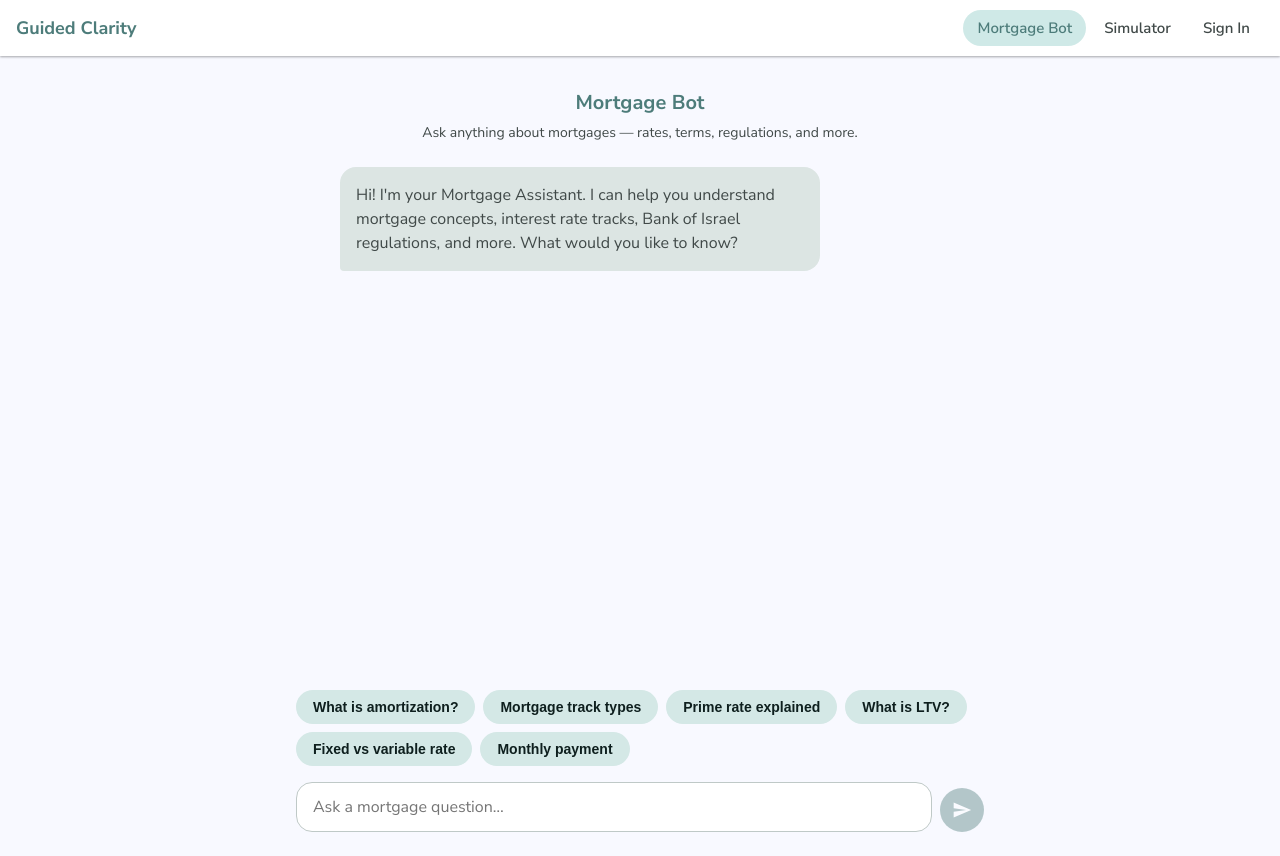
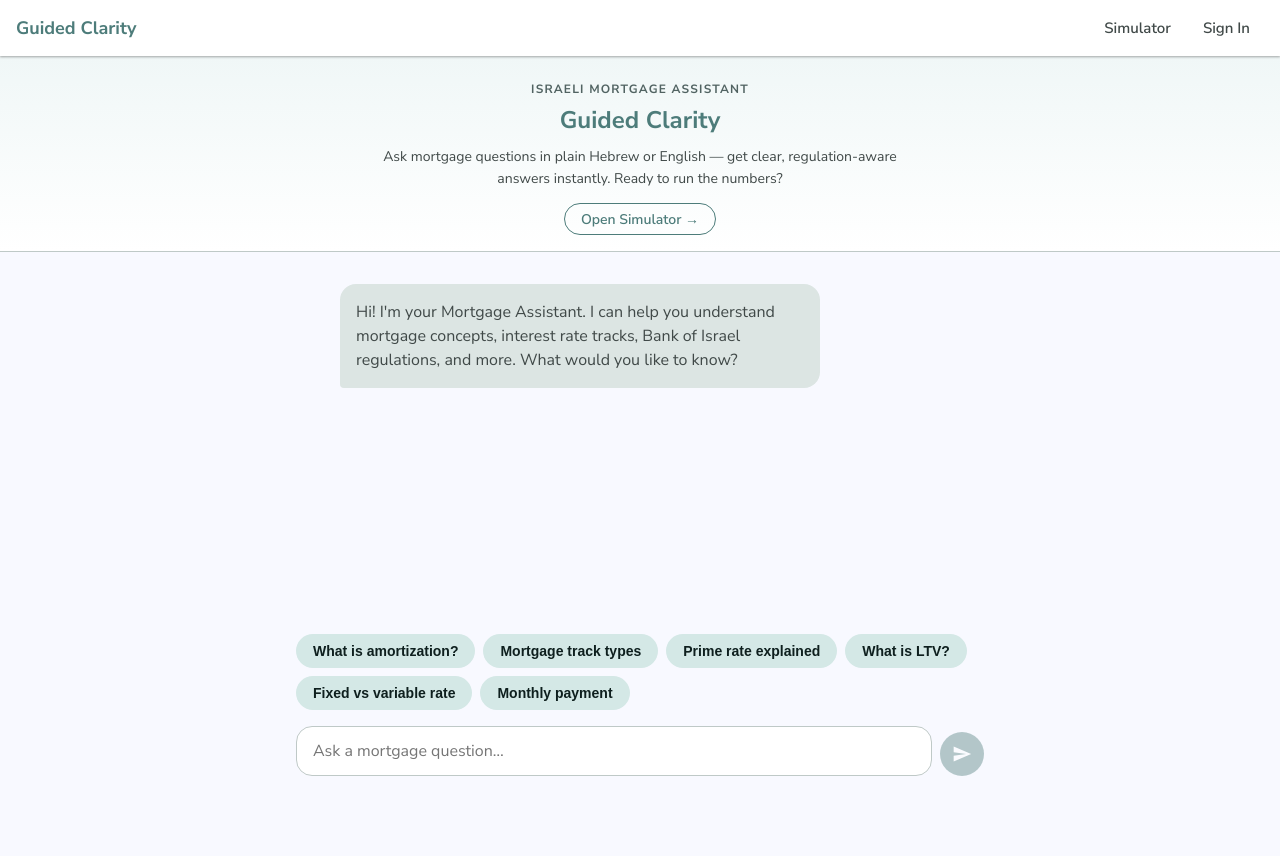
Before and after one commit to Eyalol97/Mortgage, a website: page client/index.html in a window 1280 px wide. After the commit the page ends 800 px from the top, so only its background shows below. Drawn offline with Linux system fonts and the light colour scheme.

Commit message:
Home page hero, open simulator to guests, nav cleanup, password security
- index.html: compact hero (title + tagline + simulator CTA) above the bot; layout uses full-viewport flex so the chat window keeps its scrollable height
- navbar.js: remove 'Mortgage Bot' nav link — home page is the bot, brand link is sufficient
- simulatorRoutes.js: remove authMiddleware — simulator is free for all users (guests included)
- simulator.html: remove client-side auth redirect for simulator
- auth.js: enforce 8-character minimum password server-side on signup
- login.html: update client-side validation to 8-char minimum + hint text to use a unique password

Co-Authored-By: Claude Sonnet 4.6 <noreply@anthropic.com>

```diff
--- a/client/index.html
+++ b/client/index.html
@@ -3,21 +3,81 @@
 <head>
   <meta charset="UTF-8" />
   <meta name="viewport" content="width=device-width, initial-scale=1.0" />
-  <title>Mortgage Bot | Guided Clarity</title>
+  <title>Guided Clarity — Mortgage Assistant</title>
   <link rel="preconnect" href="https://fonts.googleapis.com" />
   <link rel="preconnect" href="https://fonts.gstatic.com" crossorigin />
   <link href="https://fonts.googleapis.com/css2?family=Nunito+Sans:wght@400;600;700&display=swap" rel="stylesheet" />
   <link rel="stylesheet" href="/shared/style.css" />
   <style>
-    .bot-page {
+    /* Full viewport split: hero above, bot below */
+    .home-wrapper {
       display: flex;
       flex-direction: column;
-      height: 100vh;
+      height: calc(100vh - 56px); /* 56px = navbar */
+    }
+
+    /* ── Hero ──────────────────────────────────────────────────────────────── */
+    .home-hero {
+      flex-shrink: 0;
+      text-align: center;
+      padding: var(--space-6) var(--space-4) var(--space-4);
+      border-bottom: 1px solid var(--outline-variant);
+      background: linear-gradient(to bottom, #f0f7f7, #ffffff);
+    }
+
+    .home-hero__eyebrow {
+      font-size: var(--text-xs);
+      font-weight: 700;
+      letter-spacing: 0.1em;
+      text-transform: uppercase;
+      color: var(--secondary);
+      margin-bottom: var(--space-1);
+    }
+
+    .home-hero__title {
+      font-size: var(--text-2xl);
+      font-weight: 700;
+      color: var(--primary);
+      margin-bottom: var(--space-2);
+    }
+
+    .home-hero__subtitle {
+      font-size: var(--text-sm);
+      color: var(--on-surface-variant);
+      line-height: 1.6;
+      max-width: 520px;
+      margin: 0 auto var(--space-3);
+    }
+
+    .home-hero__cta {
+      font-size: var(--text-sm);
+      font-weight: 600;
+      color: var(--primary);
+      text-decoration: none;
+      border: 1.5px solid var(--primary);
+      border-radius: 9999px;
+      padding: 0.3rem 1rem;
+      transition: background-color 0.2s, color 0.2s;
+      display: inline-block;
+    }
+
+    .home-hero__cta:hover {
+      background-color: var(--primary);
+      color: #ffffff;
+    }
+
+    /* ── Bot section ───────────────────────────────────────────────────────── */
+    .bot-page {
+      flex: 1;
+      min-height: 0; /* allow flex child to shrink below content size */
+      display: flex;
+      flex-direction: column;
       overflow: hidden;
     }
 
     .bot-main {
       flex: 1;
+      min-height: 0;
       display: flex;
       flex-direction: column;
       max-width: 720px;
@@ -25,21 +85,6 @@
       margin: 0 auto;
       padding: var(--space-4);
       overflow: hidden;
-    }
-
-    .bot-header {
-      padding: var(--space-4) 0 var(--space-2);
-      text-align: center;
-    }
-
-    .bot-header h1 {
-      font-size: var(--text-xl);
-      margin-bottom: var(--space-1);
-    }
-
-    .bot-header p {
-      font-size: var(--text-sm);
-      color: var(--on-surface-variant);
     }
 
     #chat-window {
@@ -156,9 +201,9 @@
     }
 
     @media (max-width: 768px) {
-      .bot-main {
-        padding: var(--space-2);
-      }
+      .bot-main { padding: var(--space-2); }
+      .home-hero { padding: var(--space-4) var(--space-3) var(--space-3); }
+      .home-hero__title { font-size: var(--text-xl); }
     }
   </style>
 </head>
@@ -166,13 +211,22 @@
 
   <div id="navbar-root"></div>
 
+  <div class="home-wrapper">
+
+    <!-- ── Welcome hero ───────────────────────────────────────────────────── -->
+    <header class="home-hero" aria-label="Introduction">
+      <p class="home-hero__eyebrow">Israeli Mortgage Assistant</p>
+      <h1 class="home-hero__title">Guided Clarity</h1>
+      <p class="home-hero__subtitle">
+        Ask mortgage questions in plain Hebrew or English — get clear,
+        regulation-aware answers instantly. Ready to run the numbers?
+      </p>
+      <a href="/simulator/simulator.html" class="home-hero__cta">Open Simulator →</a>
+    </header>
+
+    <!-- ── Bot interface ──────────────────────────────────────────────────── -->
     <div class="bot-page">
       <main class="bot-main">
-
-      <div class="bot-header">
-        <h1>Mortgage Bot</h1>
-        <p>Ask anything about mortgages — rates, terms, regulations, and more.</p>
-      </div>
 
         <div id="chat-window">
           <div class="chat-container">
@@ -220,6 +274,8 @@
       </main>
     </div>
 
+  </div>
+
   <script src="/shared/authClient.js"></script>
   <script src="/shared/navbar.js"></script>
   <script src="/shared/inputField.js"></script>
--- a/sever/simulator/simulatorRoutes.js
+++ b/sever/simulator/simulatorRoutes.js
@@ -1,12 +1,8 @@
 import express                    from 'express';
-import { authMiddleware }         from '../../shared/auth.js';
 import { runSimulation, getRates } from './simulatorController.js';
 import { generatePdf }            from './pdfManager.js';
 
 const router = express.Router();
-
-// All simulator routes require authentication
-router.use(authMiddleware);
 
 // POST /api/simulator — run a simulation and solve the missing field
 router.post('/', runSimulation);
--- a/shared/auth.js
+++ b/shared/auth.js
@@ -71,6 +71,10 @@ async function signup(req, res, next) {
       return res.status(400).json({ message: 'Email and password are required.' });
     }
 
+    if (password.length < 8) {
+      return res.status(400).json({ message: 'Password must be at least 8 characters.' });
+    }
+
     const exists = await User.findOne({ email: email.toLowerCase().trim() });
     if (exists) {
       return res.status(409).json({ message: 'An account with that email already exists.' });
--- a/shared/navbar.js
+++ b/shared/navbar.js
@@ -82,8 +82,7 @@
     const loggedIn = _isLoggedIn();
 
     const links = [
-      { id: 'bot',       label: 'Mortgage Bot', href: '/'                          },
-      { id: 'simulator', label: 'Simulator',    href: '/simulator/simulator.html'  },
+      { id: 'simulator', label: 'Simulator', href: '/simulator/simulator.html' },
       {
         id:    'profile',
         label: loggedIn ? 'Profile' : 'Sign In',
```
Also changed, not shown: client/auth/login.html (+7 -3 lines), client/simulator/simulator.html (+0 -7 lines). Lines whose indentation alone changed are shown as unchanged.
